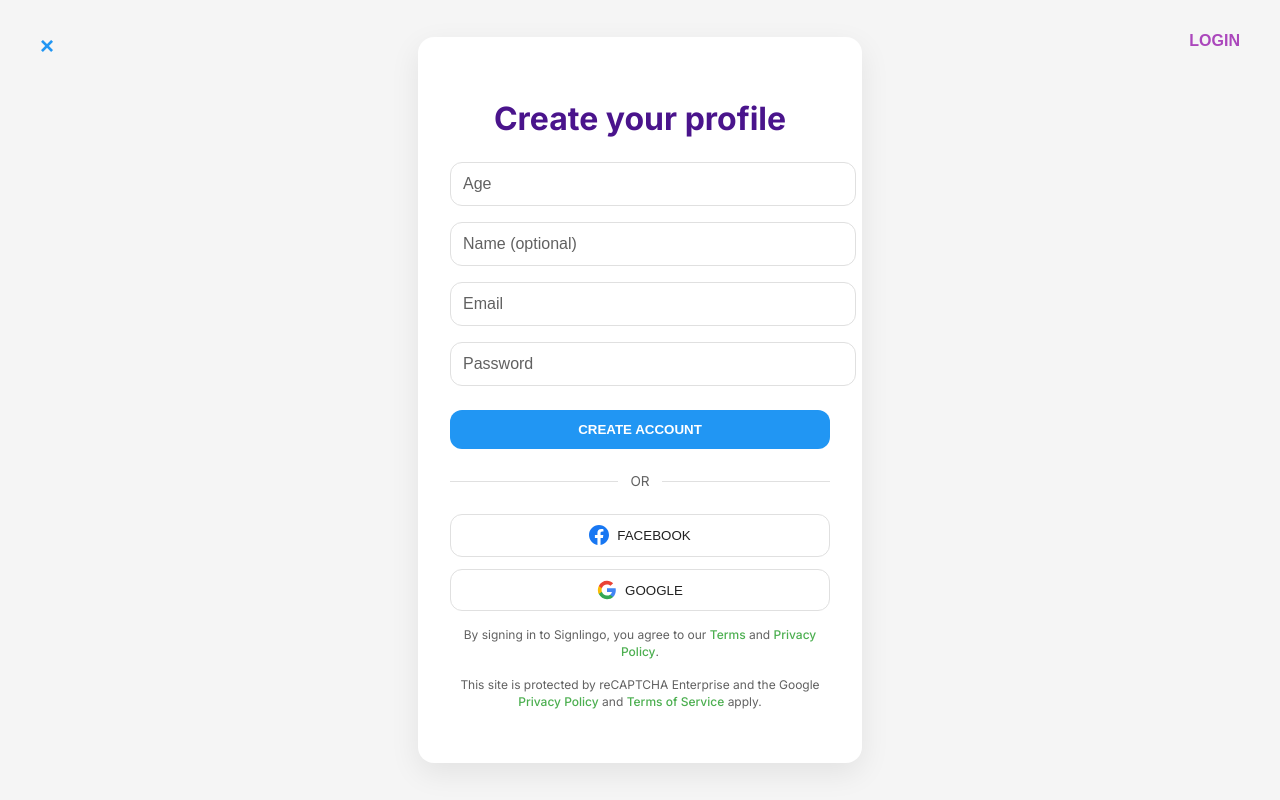
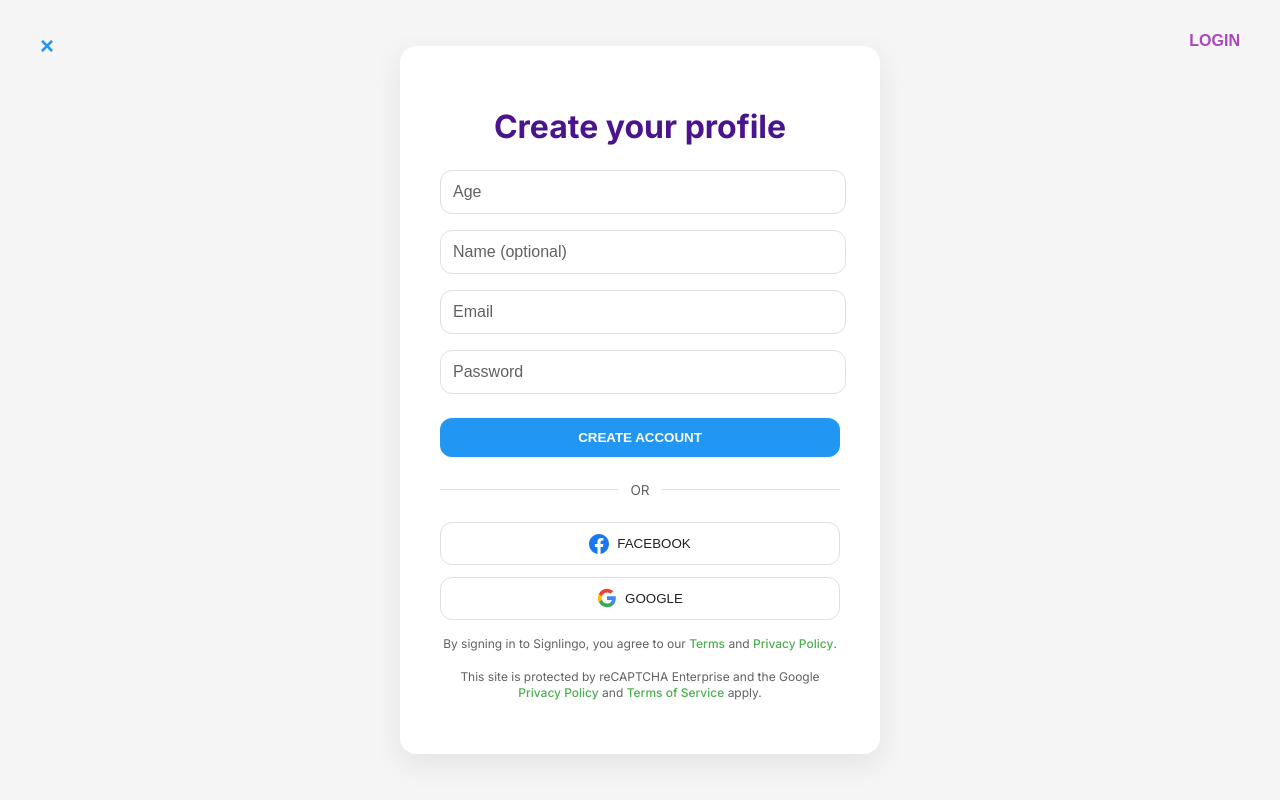
Before and after one commit to minicil625/Signlingo, a Flask app: page /register in a window 1280 px wide. Run offline with Flask 3, Linux system fonts and the light colour scheme; a user stored in the database is signed in; some libraries are stand-ins or nearby versions.

Commit message:
Adjusted the new login and signup containers to have symmetric spacing

```diff
--- a/static/landing.css
+++ b/static/landing.css
@@ -33,7 +33,7 @@ button { cursor: pointer; border: none; background: none; }
   background: linear-gradient(90deg, var(--color-primary), var(--color-secondary));
   padding: 1rem 2rem;
   box-shadow: 0 4px 12px rgba(0,0,0,0.08);
-  position: sticky;
+  position: static;
   top: 0;
   z-index: 100;
 }
--- a/static/loginstyle.css
+++ b/static/loginstyle.css
@@ -43,7 +43,7 @@ h1 {
 
 input[type="text"],
 input[type="password"] {
-  width: 100%;
+  width: 95%;
   padding: 0.75rem;
   margin-bottom: 1.2rem;
   border: 1px solid var(--border);
@@ -64,7 +64,8 @@ input::placeholder {
 .forgot-link {
   position: absolute;
   right: 0.75rem;
-  top: 50%;
+  top: 35%;
+  left: 83%;
   transform: translateY(-50%);
   font-size: 0.8rem;
   text-decoration: none;
--- a/static/signstyle.css
+++ b/static/signstyle.css
@@ -25,10 +25,10 @@ body {
 
 .container {
   background: var(--white);
-  padding: 2.5rem 2rem;
+  padding: 2.5rem 2.5rem;
   border-radius: 16px;
   box-shadow: 0 10px 30px rgba(0, 0, 0, 0.08);
-  width: 380px;
+  width: 400px;
   text-align: center;
 }
 
@@ -43,7 +43,7 @@ input[type="text"],
 input[type="email"],
 input[type="password"],
 input[type="number"] {
-  width: 100%;
+  width: 95%;
   padding: 0.75rem;
   margin-bottom: 1rem;
   border: 1px solid var(--border);
@@ -51,6 +51,7 @@ input[type="number"] {
   font-size: 1rem;
   background: var(--white);
   color: var(--text-main);
+  margin-right: 100px;
 }
 
 input::placeholder {
```
